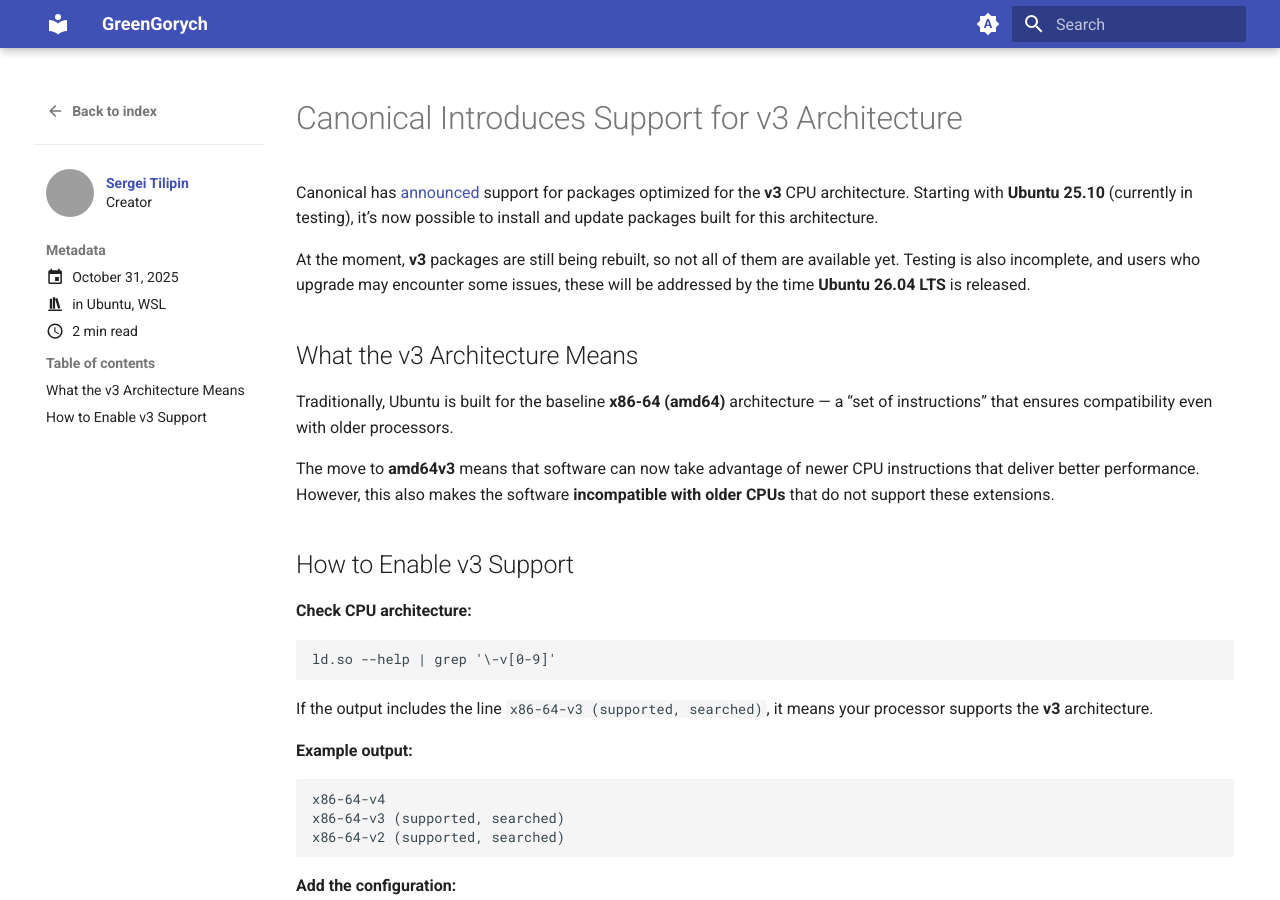
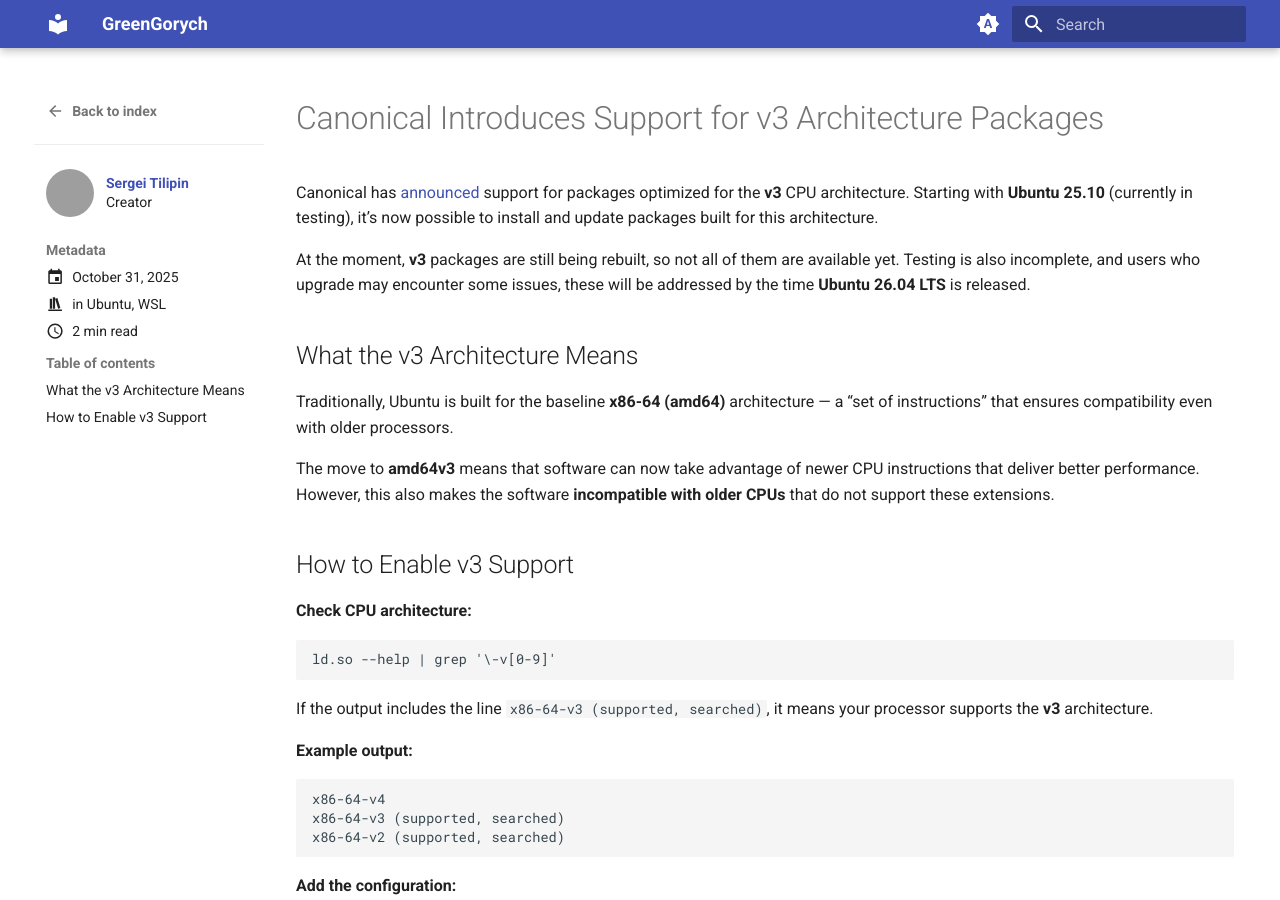
Before and after one commit to greengorych/greengorych.io, an MkDocs documentation site: the page built from docs/posts/canonical-introduces-support-for-v3-architecture-packages.md, in a window 1280 px wide and 900 px high. Built offline with MkDocs 1.6.1 and Material for MkDocs 9.7.7, drawn with Linux system fonts in a browser that asks for light colours; grey boxes are pictures that could not be loaded.

Commit message:
docs(site): update post title
Update post title from "Canonical Introduces Support for v3 Architecture"
to "Canonical Introduces Support for v3 Architecture Packages"

```diff
--- a/docs/posts/canonical-introduces-support-for-v3-architecture.md
+++ b/docs/posts/canonical-introduces-support-for-v3-architecture-packages.md
@@ -8,7 +8,7 @@ categories:
   - WSL
 ---
 
-# Canonical Introduces Support for v3 Architecture
+# Canonical Introduces Support for v3 Architecture Packages
 
 Canonical has [announced](https://discourse.ubuntu.com/t/introducing-architecture-variants-amd64v3-now-available-in-ubuntu-25-10/71312?utm_source=chatgpt.com) support for packages optimized for the **v3** CPU architecture. Starting with **Ubuntu 25.10** (currently in testing), it’s now possible to install and update packages built for this architecture.
 
```
